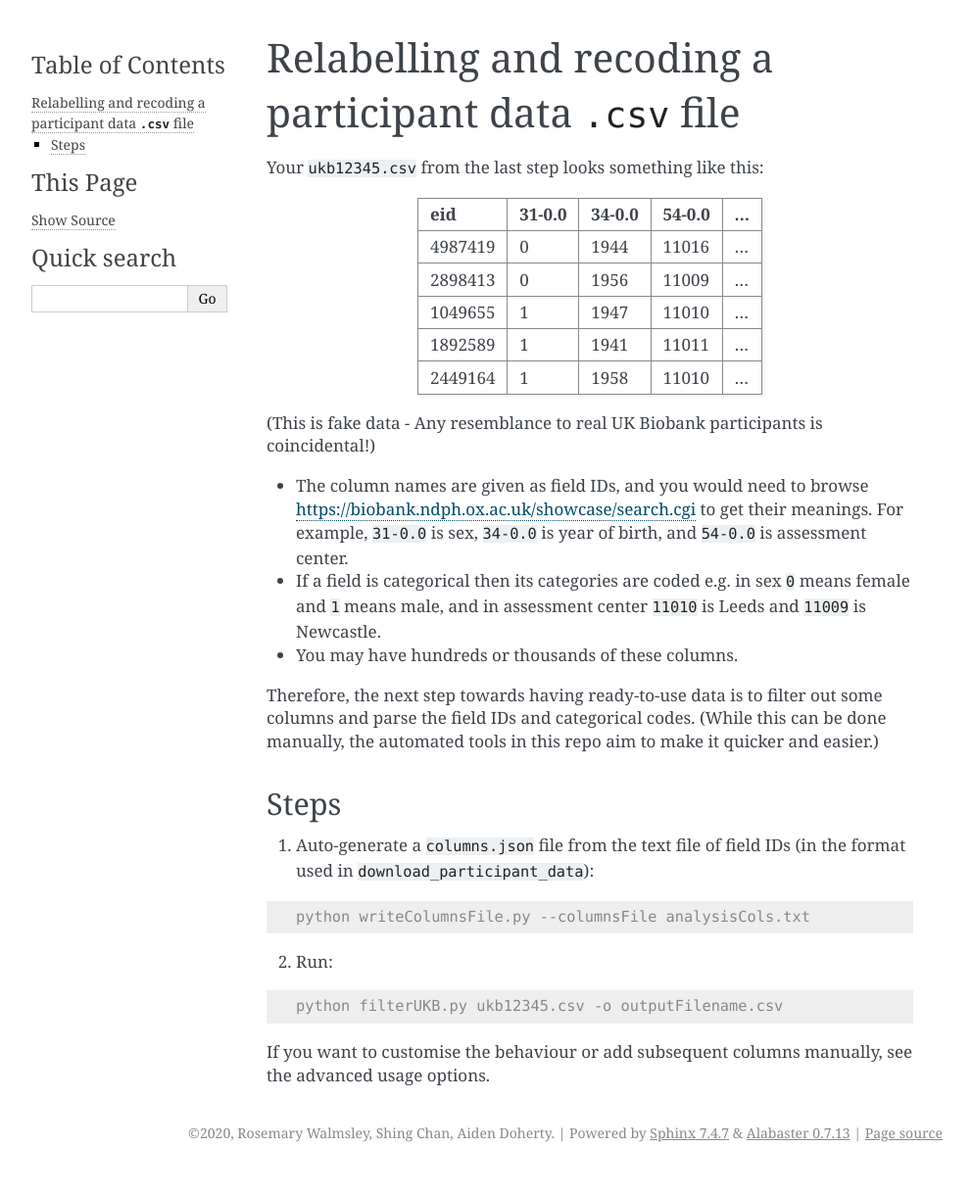
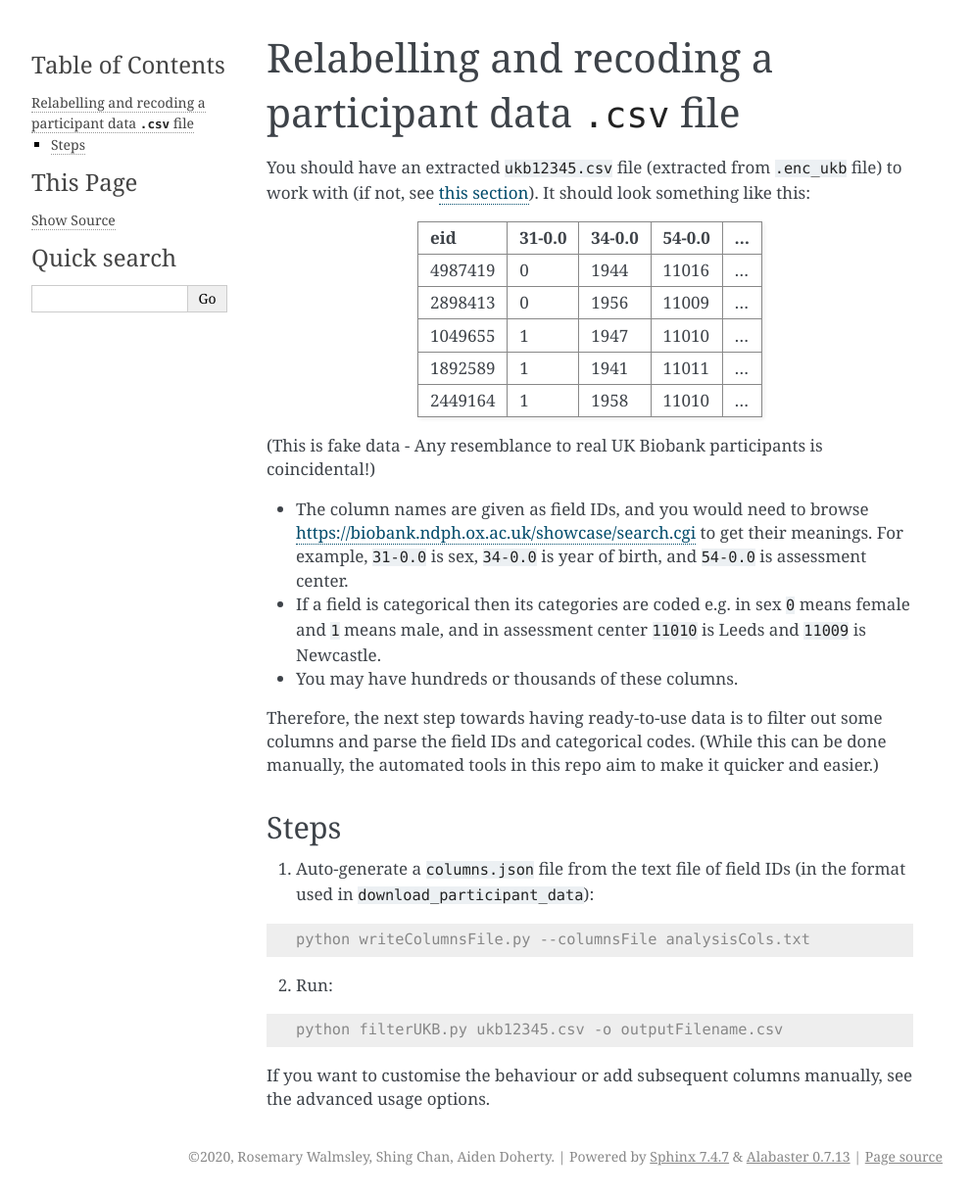
Before and after one commit to OxWearables/ukb_download_and_prep_template, a Sphinx documentation site: the page built from docs/relabel.rst, in a window 1280 px wide. Shown: the whole page at 98% size, without its empty margins (148-1140 px from the left). Built offline with Sphinx 7.4.7, drawn with Linux system fonts in a browser that asks for light colours; pages that are not in the unit, such as notebooks, are missing from menus; before the commit the page ends 1196 px from its top, so only the background shows below that.

Commit message:
add links

```diff
--- a/docs/install.rst
+++ b/docs/install.rst
@@ -22,6 +22,6 @@ Navigate to the repo:
 
   cd ukb_download_and_prep_template
 
-This usage tutorial also assumes you have downloaded and extracted a :code:`.enc_ukb` file (participant data) and a :code:`hesin_all.csv` file (health record data - see the section on downloading health data). The `download <https://github.com/activityMonitoring/ukb_download_and_prep_template/download>`_ folder contains guidance on how to download these.
+This usage tutorial also assumes you have downloaded and extracted a :code:`.csv` file containing participant data and a :code:`hesin_all.csv` file containing health record data. `This section <https://ukb-download-and-prep-template.readthedocs.io/en/latest/download.html>`_ contains guidance on how to download these.
 
 **Note on applications and copies:** A UK Biobank dataset is associated with a numbered application and, within that application, a numbered copy (this is so subsequent additions of variables to the same application can be distinguished). Different applications have access to different sets of variables. Copies from the same application can be merged, but different applications have different participant IDs, so cannot be merged. Throughout this folder we assume we are using copy number 12345 from application 6789.
--- a/docs/relabel.rst
+++ b/docs/relabel.rst
@@ -1,7 +1,7 @@
 ##############################################################
 Relabelling and recoding a participant data :code:`.csv` file
 ##############################################################
-Your :code:`ukb12345.csv` from the last step looks something like this:
+You should have an extracted :code:`ukb12345.csv` file (extracted from :code:`.enc_ukb` file) to work with (if not, see `this section <https://ukb-download-and-prep-template.readthedocs.io/en/latest/download.html>`_). It should look something like this:
 
 +---------+--------+--------+--------+--------+
 | eid     | 31-0.0 | 34-0.0 | 54-0.0 |   ...  |
```
Also changed, not shown: 8 other files.
